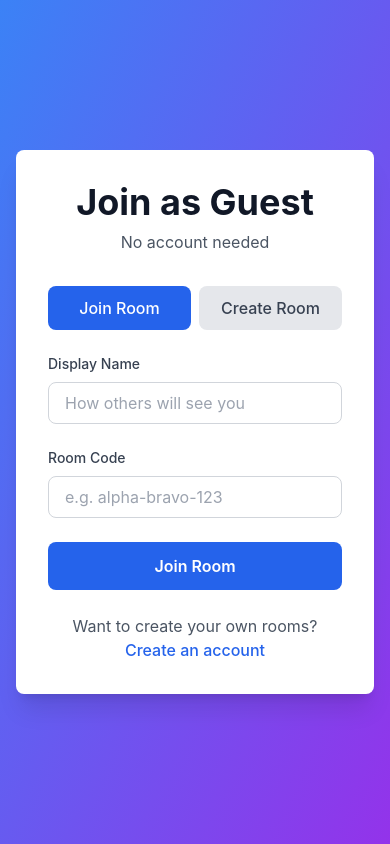
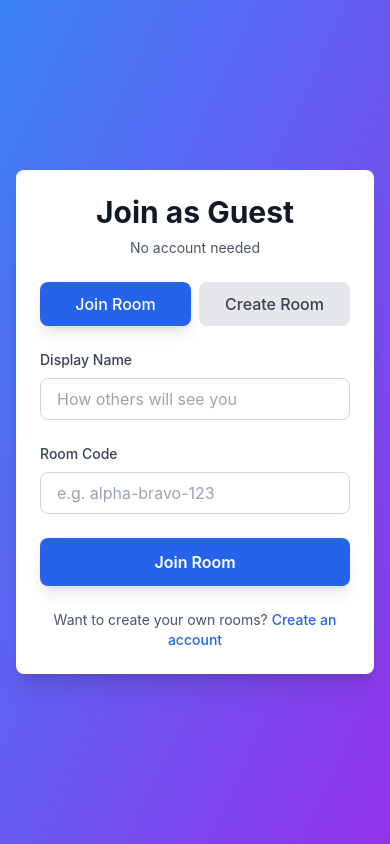
Before and after one commit to SirJBiscuit/Cup2Cup, a React (Create React App) app in the folder client/: page /guest in a window 390 px wide. Built offline with nearby package versions, Linux system fonts and the light colour scheme; no server answers.

Commit message:
Improve GuestJoin and Login with mobile-responsive design and smooth animations

```diff
--- a/client/src/components/Auth/GuestJoin.tsx
+++ b/client/src/components/Auth/GuestJoin.tsx
@@ -43,13 +43,13 @@ const GuestJoin = () => {
   };
 
   return (
-    <div className="min-h-screen flex items-center justify-center bg-gradient-to-br from-blue-500 to-purple-600 px-4">
-      <div className="max-w-md w-full bg-white dark:bg-gray-800 rounded-lg shadow-xl p-8">
-        <div className="text-center mb-8">
-          <h1 className="text-4xl font-bold text-gray-900 dark:text-white mb-2">
+    <div className="min-h-screen flex items-center justify-center bg-gradient-to-br from-blue-500 to-purple-600 px-4 py-8 animate-fadeIn">
+      <div className="max-w-md w-full bg-white dark:bg-gray-800 rounded-lg shadow-xl p-6 sm:p-8 animate-scaleIn">
+        <div className="text-center mb-6 sm:mb-8">
+          <h1 className="text-3xl sm:text-4xl font-bold text-gray-900 dark:text-white mb-2">
             Join as Guest
           </h1>
-          <p className="text-gray-600 dark:text-gray-400">
+          <p className="text-sm sm:text-base text-gray-600 dark:text-gray-400">
             No account needed
           </p>
         </div>
@@ -57,20 +57,20 @@ const GuestJoin = () => {
         <div className="flex gap-2 mb-6">
           <button
             onClick={() => setMode('join')}
-            className={`flex-1 py-2 px-4 rounded-lg font-medium transition ${
+            className={`flex-1 py-2 sm:py-3 px-3 sm:px-4 rounded-lg font-medium transition-all transform hover:scale-105 active:scale-95 ${
               mode === 'join'
-                ? 'bg-blue-600 text-white'
-                : 'bg-gray-200 dark:bg-gray-700 text-gray-700 dark:text-gray-300'
+                ? 'bg-blue-600 text-white shadow-lg'
+                : 'bg-gray-200 dark:bg-gray-700 text-gray-700 dark:text-gray-300 hover:bg-gray-300 dark:hover:bg-gray-600'
             }`}
           >
             Join Room
           </button>
           <button
             onClick={() => setMode('create')}
-            className={`flex-1 py-2 px-4 rounded-lg font-medium transition ${
+            className={`flex-1 py-2 sm:py-3 px-3 sm:px-4 rounded-lg font-medium transition-all transform hover:scale-105 active:scale-95 ${
               mode === 'create'
-                ? 'bg-blue-600 text-white'
-                : 'bg-gray-200 dark:bg-gray-700 text-gray-700 dark:text-gray-300'
+                ? 'bg-blue-600 text-white shadow-lg'
+                : 'bg-gray-200 dark:bg-gray-700 text-gray-700 dark:text-gray-300 hover:bg-gray-300 dark:hover:bg-gray-600'
             }`}
           >
             Create Room
@@ -115,7 +115,7 @@ const GuestJoin = () => {
 
             <button
               type="submit"
-              className="w-full bg-blue-600 hover:bg-blue-700 text-white font-semibold py-3 px-4 rounded-lg transition duration-200"
+              className="w-full bg-blue-600 hover:bg-blue-700 text-white font-semibold py-3 px-4 rounded-lg transition-all duration-200 transform hover:scale-105 active:scale-95 shadow-lg hover:shadow-xl"
             >
               Join Room
             </button>
@@ -149,7 +149,7 @@ const GuestJoin = () => {
             <button
               type="submit"
               disabled={loading}
-              className="w-full bg-blue-600 hover:bg-blue-700 disabled:bg-blue-400 text-white font-semibold py-3 px-4 rounded-lg transition duration-200"
+              className="w-full bg-blue-600 hover:bg-blue-700 disabled:bg-blue-400 disabled:cursor-not-allowed text-white font-semibold py-3 px-4 rounded-lg transition-all duration-200 transform hover:scale-105 active:scale-95 disabled:transform-none shadow-lg hover:shadow-xl"
             >
               {loading ? 'Creating...' : 'Create Room'}
             </button>
@@ -157,7 +157,7 @@ const GuestJoin = () => {
         )}
 
         <div className="mt-6 text-center">
-          <p className="text-gray-600 dark:text-gray-400">
+          <p className="text-sm sm:text-base text-gray-600 dark:text-gray-400">
             Want to create your own rooms?{' '}
             <Link
               to="/register"
--- a/client/src/components/Auth/Login.tsx
+++ b/client/src/components/Auth/Login.tsx
@@ -26,8 +26,8 @@ const Login = () => {
   };
 
   return (
-    <div className="min-h-screen flex items-center justify-center bg-gradient-to-br from-blue-500 to-purple-600 px-4">
-      <div className="max-w-md w-full bg-white dark:bg-gray-800 rounded-lg shadow-xl p-8">
+    <div className="min-h-screen flex items-center justify-center bg-gradient-to-br from-blue-500 to-purple-600 px-4 py-8 animate-fadeIn">
+      <div className="max-w-md w-full bg-white dark:bg-gray-800 rounded-lg shadow-xl p-6 sm:p-8 animate-scaleIn">
         <div className="text-center mb-8">
           <h1 className="text-4xl font-bold text-gray-900 dark:text-white mb-2">
             Cup2Cup
@@ -76,10 +76,10 @@ const Login = () => {
               <button
                 type="button"
                 onClick={() => setShowPassword(!showPassword)}
-                className="absolute right-3 top-1/2 -translate-y-1/2 text-gray-500 dark:text-gray-400 hover:text-gray-700 dark:hover:text-gray-200"
+                className="absolute right-3 top-1/2 -translate-y-1/2 text-gray-500 dark:text-gray-400 hover:text-gray-700 dark:hover:text-gray-200 p-1 rounded transition-all transform hover:scale-110 active:scale-95"
                 title={showPassword ? 'Hide password' : 'Show password'}
               >
-                {showPassword ? '🙈' : '👁️'}
+                <span className="text-lg">{showPassword ? '🙈' : '👁️'}</span>
               </button>
             </div>
           </div>
@@ -100,7 +100,7 @@ const Login = () => {
         </form>
 
         <div className="mt-6 text-center space-y-2">
-          <p className="text-gray-600 dark:text-gray-400">
+          <p className="text-sm sm:text-base text-gray-600 dark:text-gray-400">
             Don't have an account?{' '}
             <Link
               to="/register"
```
